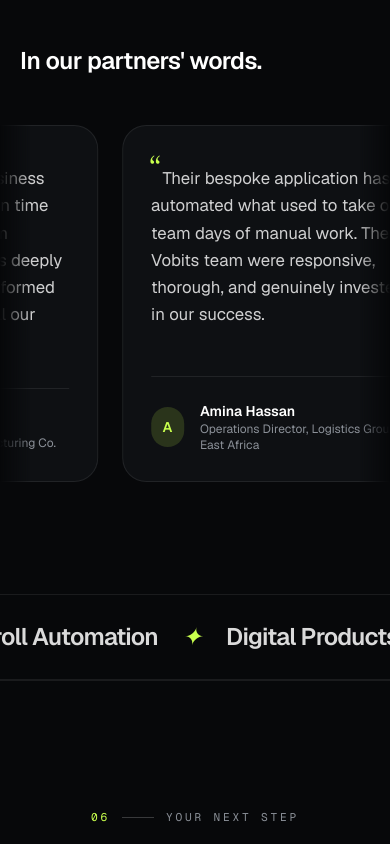
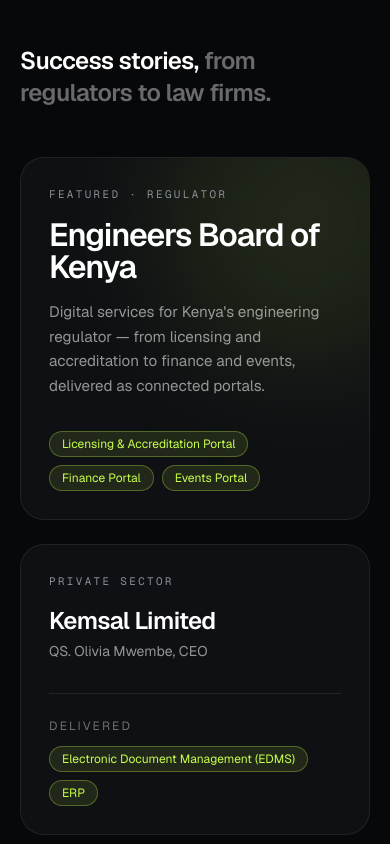
Before and after one commit to jetsstarplus/vobits, a Next.js app: page / in a window 390 px wide. Shown: the part 10940-11784 px from the top of the page. Built offline with nearby package versions, Linux system fonts and the light colour scheme.

Commit message:
Add company profile

```diff
--- a/app/components/Testimonials.tsx
+++ b/app/components/Testimonials.tsx
@@ -1,70 +1,96 @@
 import { Reveal } from "./ui/Motion";
 
-const testimonials = [
+type Story = {
+  org: string;
+  person?: string;
+  sector: string;
+  delivered: string[];
+};
+
+const featured: Story = {
+  org: "Engineers Board of Kenya",
+  sector: "Regulator",
+  delivered: ["Licensing & Accreditation Portal", "Finance Portal", "Events Portal"],
+};
+
+const stories: Story[] = [
   {
-    quote:
-      "Vobits delivered our Business Central implementation on time and on budget. Their team understood our processes deeply and the system has transformed how we operate across all our departments.",
-    name: "James Mwangi",
-    title: "CFO, East Africa Manufacturing Co.",
+    org: "Kemsal Limited",
+    person: "QS. Olivia Mwembe, CEO",
+    sector: "Private sector",
+    delivered: ["Electronic Document Management (EDMS)", "ERP"],
   },
   {
-    quote:
-      "Their bespoke application has automated what used to take our team days of manual work. The Vobits team were responsive, thorough, and genuinely invested in our success.",
-    name: "Amina Hassan",
-    title: "Operations Director, Logistics Group East Africa",
+    org: "Thatch Consultants",
+    person: "Eng. Jacton Mwembe, CEO",
+    sector: "Private sector",
+    delivered: ["Internal Payroll", "Finance ERP"],
   },
   {
-    quote:
-      "Outsourcing our payroll and HR to Vobits was the best decision we made this year. Accurate, compliant, and stress-free — exactly what we needed as we scaled.",
-    name: "David Ochieng",
-    title: "Managing Director, Retail Holdings Ltd.",
+    org: "Mosongo & Mosongo Advocates",
+    person: "Adv. Maosa Mosongo, CEO",
+    sector: "Legal",
+    delivered: ["Internal Finance System"],
   },
 ];
 
-function Card({ t, hidden }: { t: (typeof testimonials)[number]; hidden?: boolean }) {
+function Tags({ items }: { items: string[] }) {
   return (
-    <figure
-      aria-hidden={hidden}
-      className="mx-3 flex w-[82vw] shrink-0 flex-col justify-between rounded-3xl border border-line bg-surface p-7 sm:w-105 sm:p-9"
-    >
-      <blockquote className="text-[1.05rem] leading-relaxed text-white/80">
-        <span className="font-serif text-4xl leading-none text-accent">&ldquo;</span>
-        {t.quote}
-      </blockquote>
-      <figcaption className="mt-8 flex items-center gap-4 border-t border-line pt-6">
-        <span className="grid h-10 w-10 place-items-center rounded-full bg-accent/15 text-sm font-semibold text-accent">
-          {t.name[0]}
-        </span>
-        <span>
-          <span className="block text-sm font-semibold text-white">{t.name}</span>
-          <span className="block text-xs text-muted">{t.title}</span>
-        </span>
-      </figcaption>
-    </figure>
+    <ul className="flex flex-wrap gap-2">
+      {items.map((d) => (
+        <li key={d} className="rounded-full border border-accent/30 bg-accent/10 px-3 py-1 text-xs text-accent">
+          {d}
+        </li>
+      ))}
+    </ul>
   );
 }
 
 export default function Testimonials() {
-  // Repeat so the track is always wider than the viewport, then double for a seamless loop
-  const row = [...testimonials, ...testimonials];
-
   return (
-    <section id="testimonials" className="relative pb-28 md:pb-40">
-      <div className="mb-12 px-5 sm:px-8">
-        <Reveal className="mx-auto max-w-7xl">
+    <section id="stories" className="relative px-5 pb-28 sm:px-8 md:pb-40">
+      <div className="mx-auto max-w-7xl">
+        <Reveal className="mb-12">
           <h3 className="text-2xl font-semibold tracking-tight text-white sm:text-3xl">
-            In our partners&apos; words.
+            Success stories, <span className="text-white/40">from regulators to law firms.</span>
           </h3>
         </Reveal>
-      </div>
 
-      <div className="marquee marquee-mask overflow-hidden" style={{ ["--marquee-duration" as string]: "60s" }}>
-        <div className="marquee-track flex w-max">
-          {row.map((t, i) => (
-            <Card key={`a${i}`} t={t} hidden={i >= testimonials.length} />
-          ))}
-          {row.map((t, i) => (
-            <Card key={`b${i}`} t={t} hidden />
+        {/* Featured */}
+        <Reveal>
+          <article className="relative overflow-hidden rounded-3xl border border-line bg-surface p-7 sm:p-10 lg:p-14">
+            <div aria-hidden className="pointer-events-none absolute -right-20 -top-20 h-72 w-72 rounded-full bg-accent/10 blur-3xl" />
+            <div className="relative grid gap-8 lg:grid-cols-[1.2fr_1fr] lg:items-end">
+              <div>
+                <p className="font-mono text-[0.68rem] uppercase tracking-[0.22em] text-muted">
+                  Featured · {featured.sector}
+                </p>
+                <h4 className="mt-4 text-[clamp(2rem,4.5vw,3.6rem)] font-semibold leading-[1.02] tracking-[-0.035em] text-white">
+                  {featured.org}
+                </h4>
+                <p className="mt-4 max-w-lg text-[0.95rem] leading-relaxed text-white/55">
+                  Digital services for Kenya&apos;s engineering regulator — from licensing
+                  and accreditation to finance and events, delivered as connected portals.
+                </p>
+              </div>
+              <Tags items={featured.delivered} />
+            </div>
+          </article>
+        </Reveal>
+
+        <div className="mt-6 grid gap-6 md:grid-cols-3">
+          {stories.map((s, i) => (
+            <Reveal key={s.org} delay={i * 0.08} className="h-full">
+              <article className="flex h-full flex-col rounded-3xl border border-line bg-surface p-7 sm:p-9">
+                <p className="font-mono text-[0.68rem] uppercase tracking-[0.22em] text-muted">{s.sector}</p>
+                <h4 className="mt-4 text-2xl font-semibold tracking-tight text-white">{s.org}</h4>
+                {s.person && <p className="mt-1 text-sm text-white/55">{s.person}</p>}
+                <div className="mt-8 border-t border-line pt-6 md:mt-auto">
+                  <p className="mb-3 text-xs uppercase tracking-[0.18em] text-white/40">Delivered</p>
+                  <Tags items={s.delivered} />
+                </div>
+              </article>
+            </Reveal>
           ))}
         </div>
       </div>
```
Also changed, not shown: 2 other files (tests, documents, lock files or other folders).
